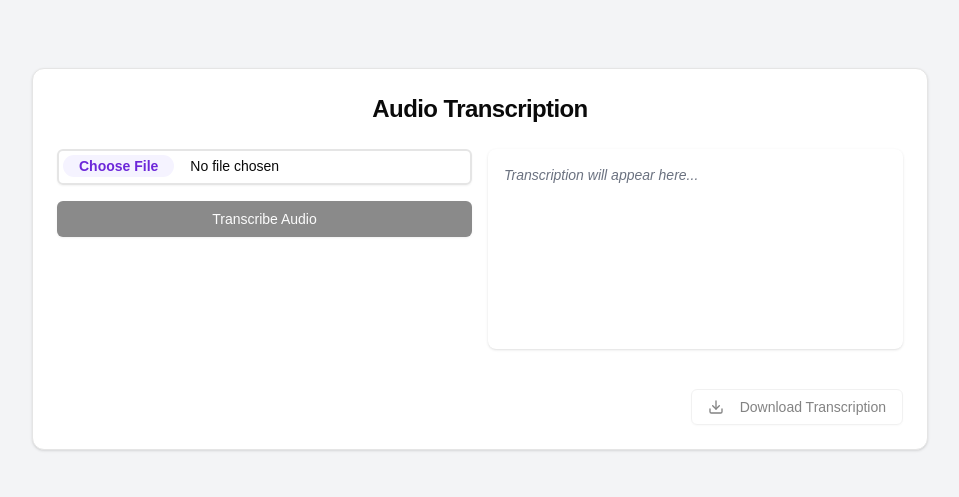
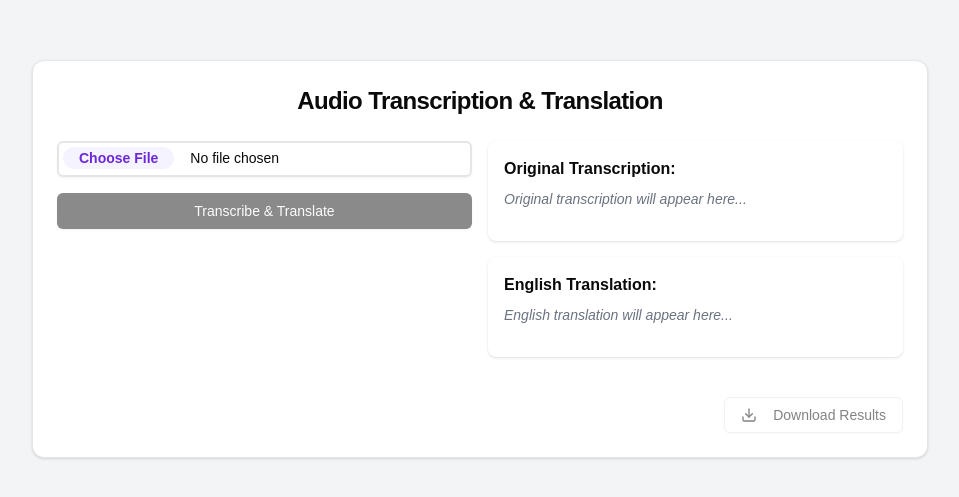
Before and after one commit to anbguye/transcribe-and-translate, a Next.js app: page / in a window 1280 px wide. Shown: the part 141-638 px from the top of the page, without its empty margins (160-1119 px from the left). Built offline with nearby package versions, Linux system fonts and the light colour scheme.

Commit message:
Added language translation

```diff
--- a/app/api/transcribe/route.ts
+++ b/app/api/transcribe/route.ts
@@ -36,23 +36,44 @@ export async function POST(request: Request) {
     // Create a Blob from the buffer
     const blob = new Blob([buffer], { type: file.type });
 
-    console.log('Sending request to Groq API');
+    console.log('Sending transcription request to Whisper');
 
     const transcription = await openai.audio.transcriptions.create({
       file: new File([blob], 'audio.mp3', { type: file.type }),
       model: 'whisper-large-v3',
     });
 
-    console.log('Received response from Groq API:', transcription);
+    console.log('Received transcription:', transcription.text);
+
+    // Translate the transcription if it's not in English
+    console.log('Sending translation request to Groq');
+    const completion = await openai.chat.completions.create({
+      messages: [
+        {
+          role: "system",
+          content: "You are a translator. Translate the following text to English if it's not already in English. If it's already in English, return it as is. Dont mention anything about the language of the text. Just return the translated text."
+        },
+        {
+          role: "user",
+          content: transcription.text
+        }
+      ],
+      model: "mixtral-8x7b-32768",
+      temperature: 0.3,
+    });
+
+    const translatedText = completion.choices[0].message.content;
+    console.log('Received translation:', translatedText);
 
     return NextResponse.json({
-      text: transcription.text
+      originalText: transcription.text,
+      translatedText: translatedText
     });
 
   } catch (error) {
-    console.error('Error in transcription:', error);
+    console.error('Error in transcription/translation:', error);
     return NextResponse.json(
-      { error: 'Error processing transcription' },
+      { error: 'Error processing transcription/translation' },
       { status: 500 }
     );
   }
--- a/app/page.tsx
+++ b/app/page.tsx
@@ -14,7 +14,8 @@ import { Loader2, Download } from "lucide-react";
 
 export default function Home() {
   const [file, setFile] = useState<File | null>(null);
-  const [transcription, setTranscription] = useState<string>("");
+  const [originalText, setOriginalText] = useState<string>("");
+  const [translatedText, setTranslatedText] = useState<string>("");
   const [isLoading, setIsLoading] = useState(false);
   const [error, setError] = useState<string>("");
 
@@ -52,7 +53,8 @@ export default function Home() {
         throw new Error(data.error);
       }
 
-      setTranscription(data.text);
+      setOriginalText(data.originalText);
+      setTranslatedText(data.translatedText);
     } catch (err) {
       console.error('Error:', err);
       setError(err instanceof Error ? err.message : 'An error occurred');
@@ -62,11 +64,12 @@ export default function Home() {
   };
 
   const handleDownload = () => {
-    const blob = new Blob([transcription], { type: "text/plain" });
+    const content = `Original Text:\n${originalText}\n\nEnglish Translation:\n${translatedText}`;
+    const blob = new Blob([content], { type: "text/plain" });
     const url = URL.createObjectURL(blob);
     const a = document.createElement("a");
     a.href = url;
-    a.download = "transcription.txt";
+    a.download = "transcription-and-translation.txt";
     document.body.appendChild(a);
     a.click();
     document.body.removeChild(a);
@@ -78,7 +81,7 @@ export default function Home() {
       <Card className="w-full max-w-4xl">
         <CardHeader>
           <CardTitle className="text-2xl font-bold text-center">
-            Audio Transcription
+            Audio Transcription & Translation
           </CardTitle>
         </CardHeader>
         <CardContent>
@@ -102,7 +105,7 @@ export default function Home() {
                       Processing...
                     </>
                   ) : (
-                    "Transcribe Audio"
+                    "Transcribe & Translate"
                   )}
                 </Button>
               </form>
@@ -111,14 +114,27 @@ export default function Home() {
               )}
             </div>
             <div className="flex-1 mt-4 md:mt-0">
-              <div className="bg-white p-4 rounded-lg shadow min-h-[200px] max-h-[400px] overflow-y-auto">
-                {transcription ? (
-                  <p className="text-sm">{transcription}</p>
-                ) : (
-                  <p className="text-sm text-gray-500 italic">
-                    Transcription will appear here...
-                  </p>
-                )}
+              <div className="space-y-4">
+                <div className="bg-white p-4 rounded-lg shadow min-h-[100px] max-h-[200px] overflow-y-auto">
+                  <h3 className="font-semibold mb-2">Original Transcription:</h3>
+                  {originalText ? (
+                    <p className="text-sm">{originalText}</p>
+                  ) : (
+                    <p className="text-sm text-gray-500 italic">
+                      Original transcription will appear here...
+                    </p>
+                  )}
+                </div>
+                <div className="bg-white p-4 rounded-lg shadow min-h-[100px] max-h-[200px] overflow-y-auto">
+                  <h3 className="font-semibold mb-2">English Translation:</h3>
+                  {translatedText ? (
+                    <p className="text-sm">{translatedText}</p>
+                  ) : (
+                    <p className="text-sm text-gray-500 italic">
+                      English translation will appear here...
+                    </p>
+                  )}
+                </div>
               </div>
             </div>
           </div>
@@ -126,12 +142,12 @@ export default function Home() {
         <CardFooter className="justify-end">
           <Button
             onClick={handleDownload}
-            disabled={!transcription}
+            disabled={!originalText || !translatedText}
             variant="outline"
             className="mt-4"
           >
             <Download className="mr-2 h-4 w-4" />
-            Download Transcription
+            Download Results
           </Button>
         </CardFooter>
       </Card>
```
